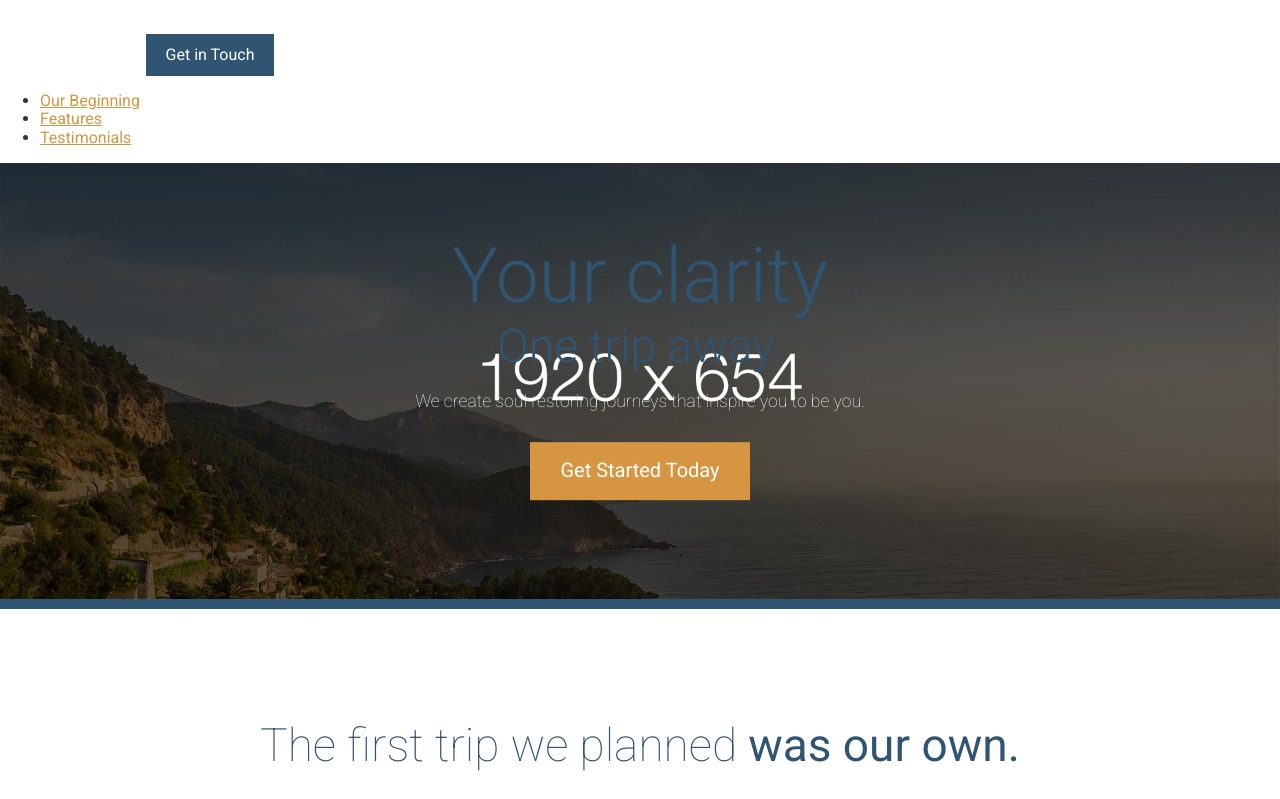
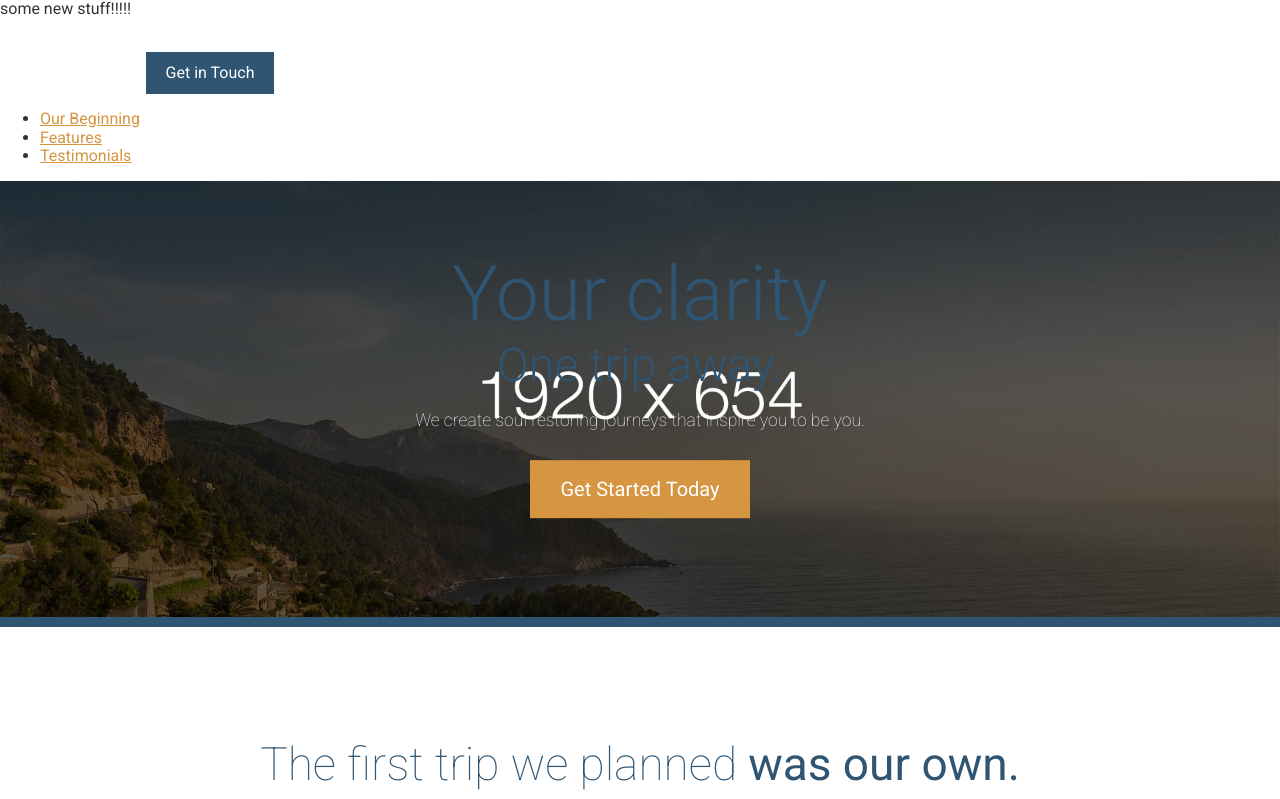
Before and after one commit to Prtfw/responsiveWeb, a website: page app/index.html in a window 1280 px wide. Shown: the top 799 px of the page. Drawn offline with Linux system fonts and the light colour scheme.

Commit message:
new stuff on features

```diff
--- a/app/index.html
+++ b/app/index.html
@@ -14,6 +14,10 @@
 //]]></script>
 <body>
   <header>
+    <div>
+          some new stuff!!!!!
+
+    </div>
     <img src="assets/images/icons/clear-view-escapes.svg">
     <a href="#" class ="btn">Get in Touch</a>
     <nav>
```
